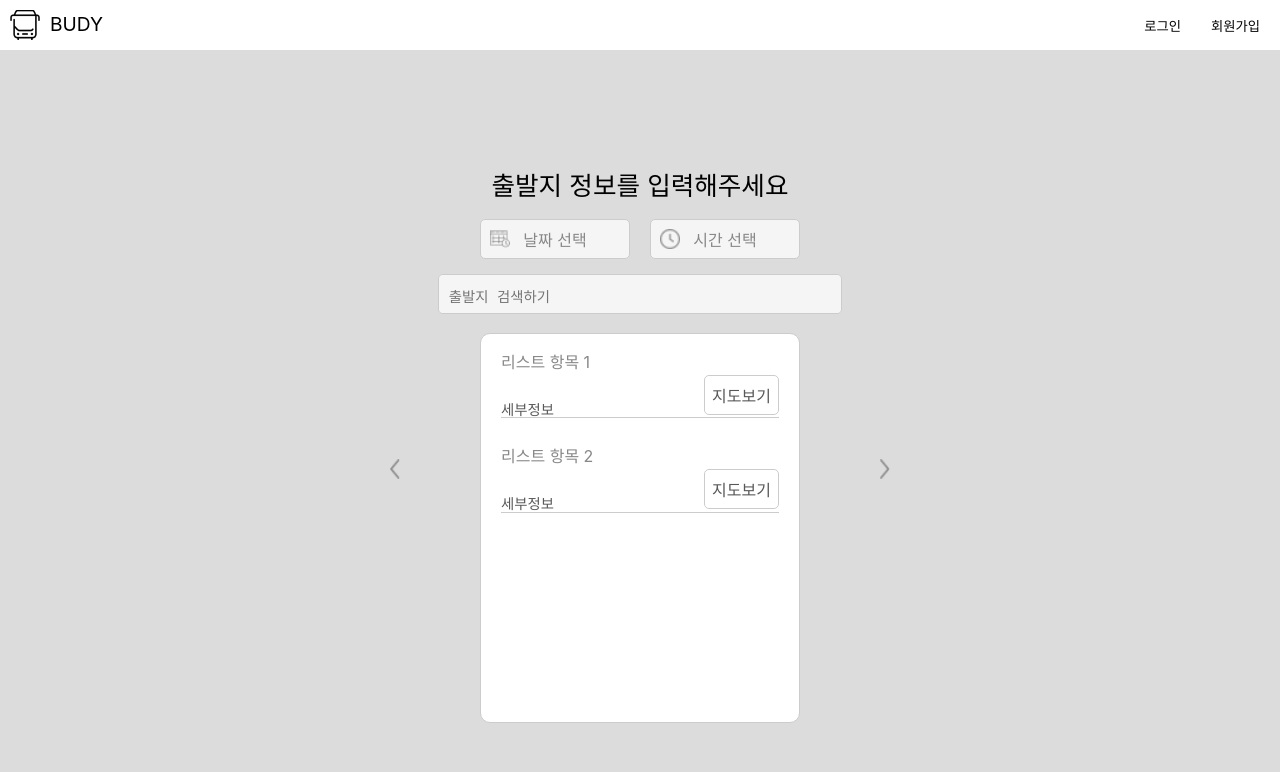
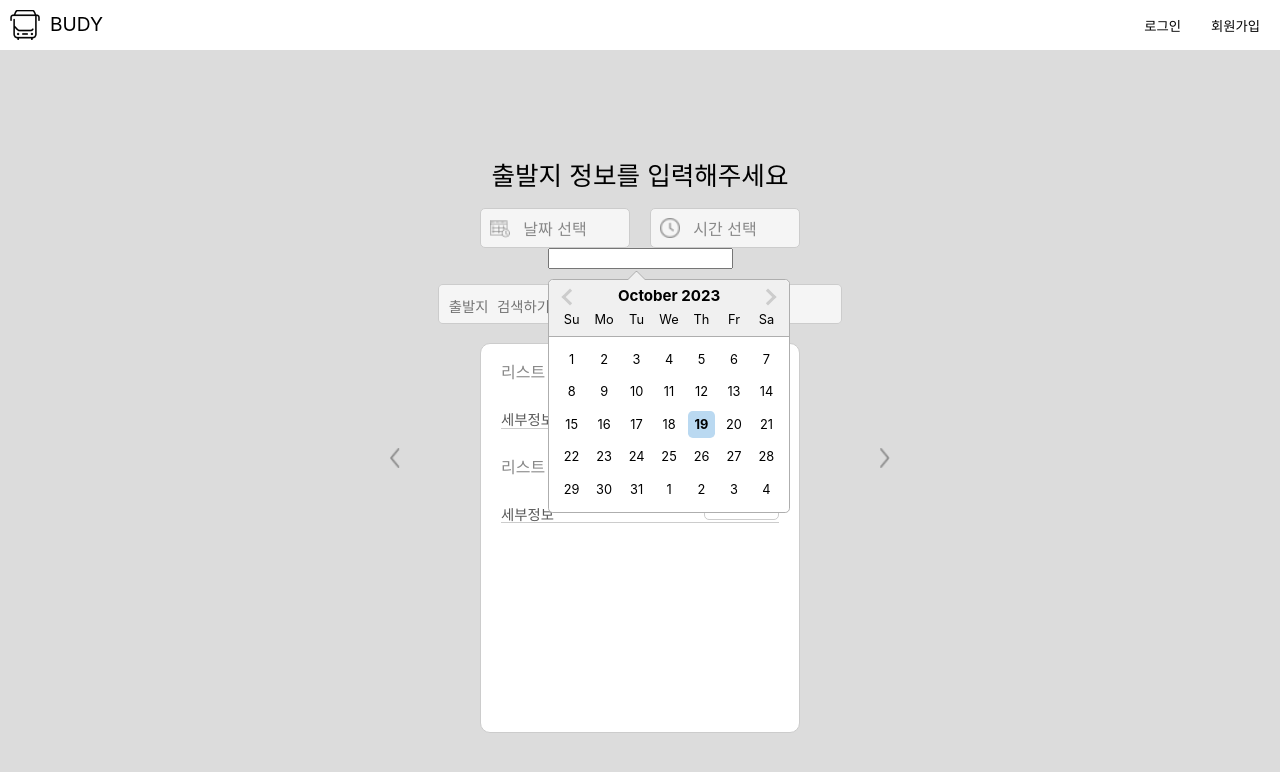
Before and after one commit to jungo0/Budy, a React (Vite) app in the folder client/: page /option-four in a window 1280 px wide. Both pictures are taken after a click on the button "날짜 선택". Shown: the top 772 px of the page. Built offline with nearby package versions, Linux system fonts and the light colour scheme.

Commit message:
feat:날짜,시간 버튼 기능

```diff
--- a/client/src/pages/createRoute/OptionFour.tsx
+++ b/client/src/pages/createRoute/OptionFour.tsx
@@ -15,21 +15,89 @@ import {
   PrevArrow,
   NextArrow,
 } from './OptionFour.style';
+import { useEffect, useRef, useState } from 'react';
+import DatePicker from 'react-datepicker';
+import 'react-datepicker/dist/react-datepicker.css';
+function OptionFour() {
+  const [startDate, setStartDate] = useState<Date | null>(null);
+  const [startTime, setStartTime] = useState<Date | null>(null);
+  const [isDatePickerVisible, setDatePickerVisible] = useState(false);
+  const [isTimePickerVisible, setTimePickerVisible] = useState(false);
+  const datePickerRef = useRef(null);
+  const timePickerRef = useRef(null);
 
-function OptionFour() {
+  const handleCalButtonClick = () => {
+    setDatePickerVisible(!isDatePickerVisible);
+    setTimePickerVisible(false);
+  };
+
+  const handleTimeButtonClick = () => {
+    setTimePickerVisible(!isTimePickerVisible);
+    setDatePickerVisible(false);
+  };
+
+  const handleCalButtonInputChange = () => {
+    // CalButton을 클릭하면 DatePicker 입력 칸이 나오도록 DatePicker를 열기
+    if (!isDatePickerVisible && datePickerRef.current) {
+      datePickerRef.current.setOpen(true);
+    }
+  };
+
+  const handleDateChange = (date: Date | null) => {
+    setStartDate(date);
+  };
+
+  const handleTimeChange = (time: Date | null) => {
+    setStartTime(time);
+  };
+
+  useEffect(() => {
+    if (isDatePickerVisible && datePickerRef.current) {
+      datePickerRef.current.setOpen(true);
+    }
+
+    if (isTimePickerVisible && timePickerRef.current) {
+      timePickerRef.current.setOpen(true);
+    }
+  }, [isDatePickerVisible, isTimePickerVisible]);
+
   return (
     <Container>
       <Title>출발지 정보를 입력해주세요</Title>
       <ButtonContainer>
         <PrevArrow src={prev_arrow} style={{ left: '-90px' }}></PrevArrow>
-        <CalButton>
-          <div style={{ fontSize: '1rem', color: 'var(--bright-gray)' }}>날짜 선택</div>
+        <CalButton onClick={handleCalButtonClick} onFocus={handleCalButtonInputChange}>
+          <div style={{ fontSize: '1rem', color: 'var(--bright-gray)' }}>
+            {startDate ? startDate.toLocaleDateString() : '날짜 선택'}
+          </div>
         </CalButton>
-        <TimeButton>
-          <div style={{ fontSize: '1rem', color: 'var(--bright-gray)' }}>시간 선택</div>
+        <TimeButton onClick={handleTimeButtonClick}>
+          <div style={{ fontSize: '1rem', color: 'var(--bright-gray)' }}>
+            {startTime ? startTime.toLocaleTimeString() : '시간 선택'}
+          </div>
         </TimeButton>
         <NextArrow src={next_arrow} style={{ right: '-90px' }}></NextArrow>
       </ButtonContainer>
+      {isDatePickerVisible && (
+        <DatePicker
+          selected={startDate}
+          onChange={handleDateChange}
+          dateFormat="yyyy-MM-dd"
+          ref={datePickerRef}
+          popperPlacement="bottom-start"
+        />
+      )}
+      {isTimePickerVisible && (
+        <DatePicker
+          selected={startTime}
+          onChange={handleTimeChange}
+          showTimeSelect
+          showTimeSelectOnly
+          timeCaption="시간"
+          dateFormat="h:mm aa"
+          ref={timePickerRef}
+        />
+      )}
       <InputBox placeholder="출발지 검색하기" />
       <ListContainer>
         <ListBox>
```
